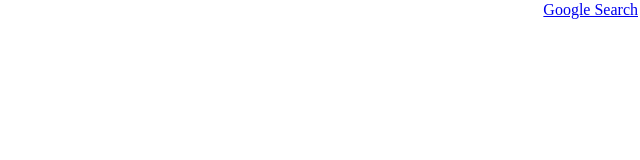
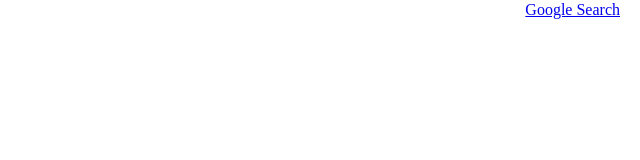
Before and after one commit to clairehbear/Project-0, a plain HTML site: page advance_search.html in a window 1280 px wide. Shown: the full height of the page, 640-1280 px from the left. Drawn offline with Linux system fonts and the light colour scheme.

Commit message:
moved all right buttons

```diff
--- a/advance_search.html
+++ b/advance_search.html
@@ -5,7 +5,7 @@
         <style>
             a {
                 margin-top: 1px;
-                margin-right: 2px;
+                margin-right: 20px;
                 position: absolute;
                 top: 0;
                 right: 0;
```
Also changed, not shown: image_search.html (+1 -1 lines).
